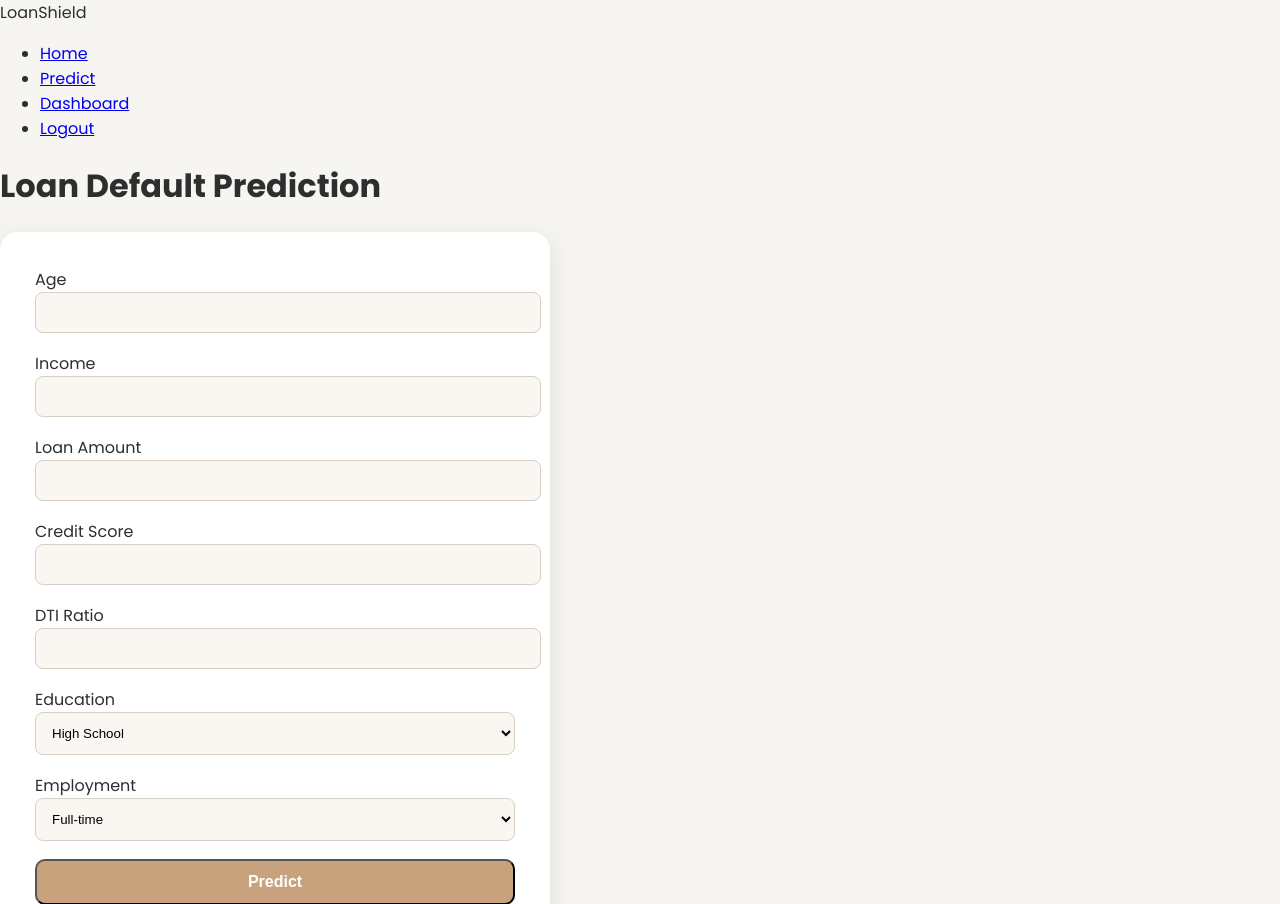
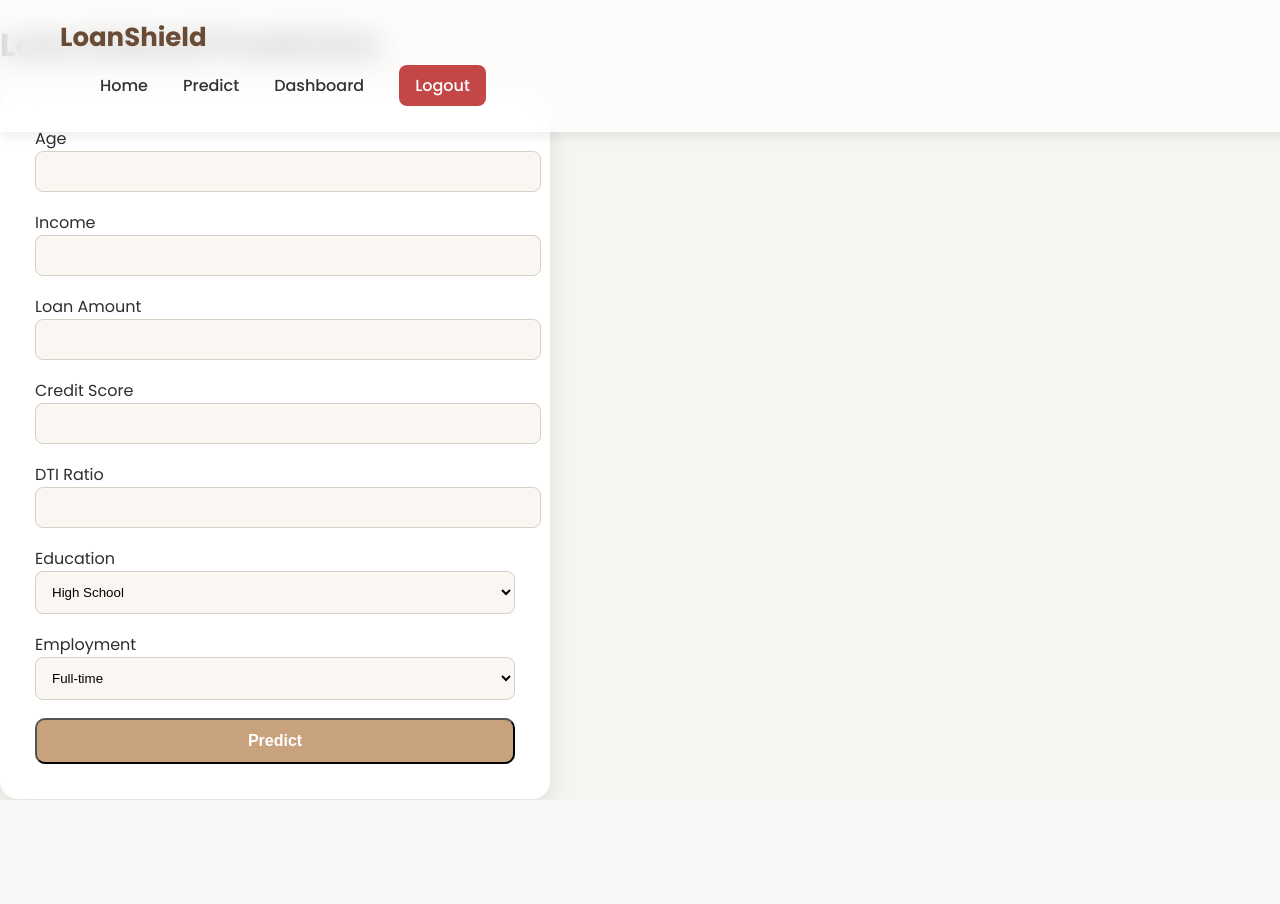
Before and after one commit to vishwasp1005/Loan_def, a Flask app: page /predict in a window 1280 px wide. Shown: the top 904 px of the page. After the commit the page ends 800 px from the top, so only its background shows below. Run offline with Flask 3, Linux system fonts and the light colour scheme; the visitor is signed in with stand-in values (Sample User, id 1); parts of the project's set-up code (start-up, migrations or seed data) failed here and were passed over.

Commit message:
Update navbar.html

```diff
--- a/templates/navbar.html
+++ b/templates/navbar.html
@@ -1,10 +1,29 @@
-<nav class="top-nav">
-    <div class="logo">LoanShield</div>
+<nav class="navbar fade-in">
+    <div class="nav-container">
 
-    <ul class="nav-links">
-        <li><a href="/">Home</a></li>
-        <li><a href="/predict">Predict</a></li>
-        <li><a href="/dashboard">Dashboard</a></li>
-        <li><a href="/logout" class="logout">Logout</a></li>
-    </ul>
+        <!-- Logo -->
+        <div class="logo">LoanShield</div>
+
+        <!-- Hamburger (Mobile) -->
+        <div class="hamburger" onclick="toggleMenu()">
+            <span></span>
+            <span></span>
+            <span></span>
+        </div>
+
+        <!-- Navigation Menu -->
+        <ul class="nav-links" id="navMenu">
+            <li><a href="/">Home</a></li>
+            <li><a href="/predict">Predict</a></li>
+            <li><a href="/dashboard">Dashboard</a></li>
+            <li><a class="logout-btn" href="/logout">Logout</a></li>
+        </ul>
+
+    </div>
 </nav>
+
+<script>
+function toggleMenu() {
+    document.getElementById("navMenu").classList.toggle("active");
+}
+</script>
```
